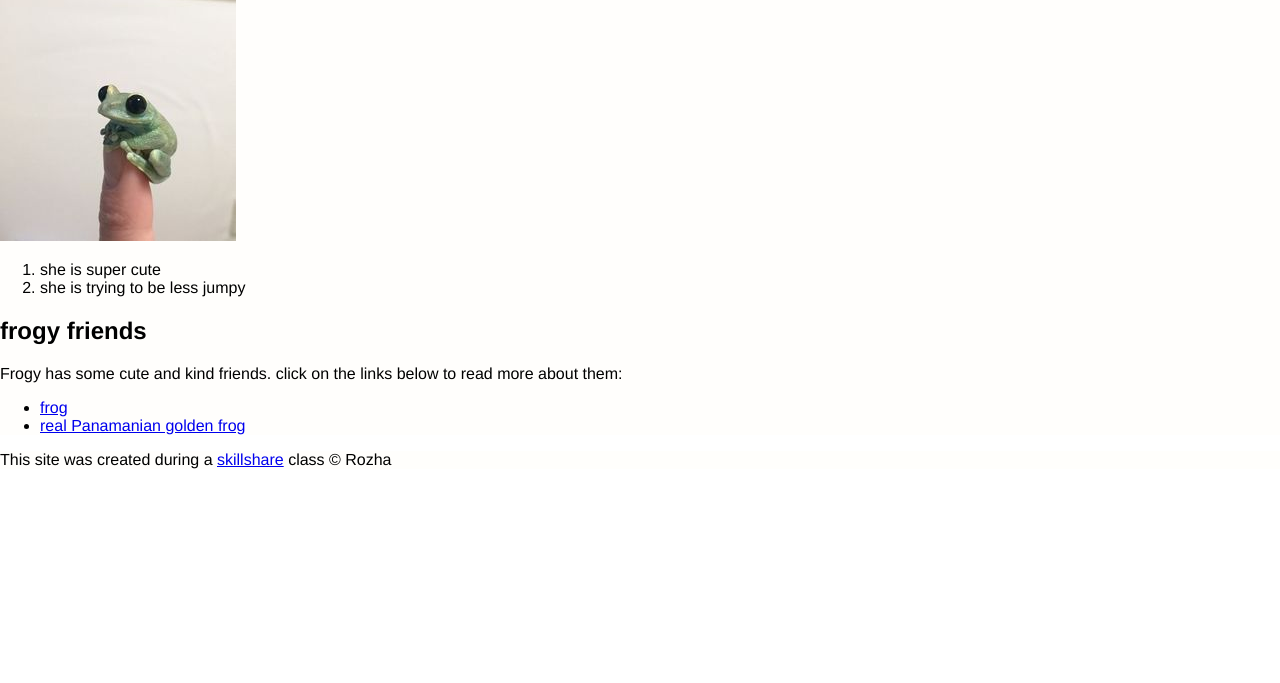
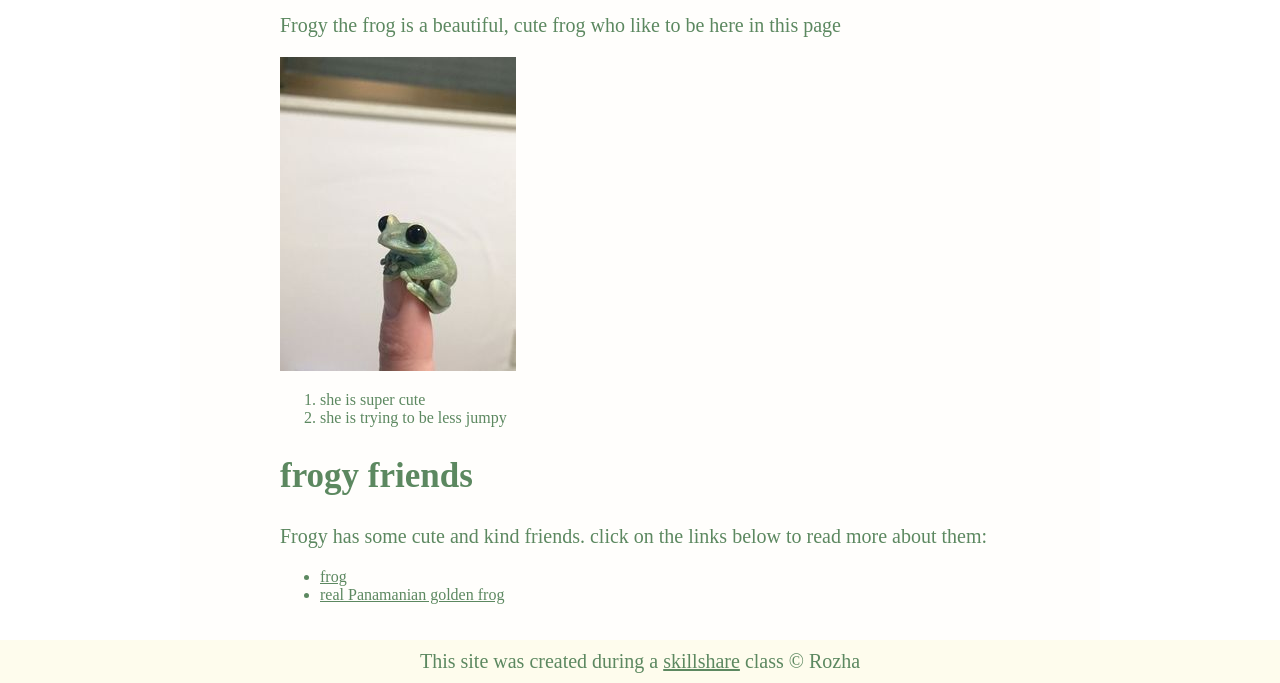
Before and after one commit to rozhab/aesthetic, a plain HTML site: page index.html in a window 1280 px wide. Shown: the part 499-1182 px from the top of the page. Before the commit the page ends 984 px from the top, so only its background shows below. Drawn offline with Linux system fonts and the light colour scheme; a web font is replaced by a local one.

Commit message:
wrote css

```diff
--- a/css/frogy.css
+++ b/css/frogy.css
@@ -5,23 +5,45 @@ header{
 	background-color:#FEFCED;
 	text-align: center;
 	padding-top: 50px;
-	padding-bottom: ;
+	padding-bottom:50px ;
 
 }
 h1,main,footer{font-family: 'STIX Two Text', serif;}
 
 header h1{
 	color:#5C8860 ;
-	font-family: helvetica,arial, sans-serif;
+	font-size: 40px;
 }
 main{
 	background-color:#FFFEFC ;
-	font-family: helvetica,arial, sans-serif;
 }
 header img{
  border-radius: 150px ;
- border: 5px solid #5C8860;
- font-family: helvetica,arial, sans-serif;}
+ border: 5px solid #5C8860;}
 
- footer{ background-color: #FFFEFC;
- font-family: helvetica,arial, sans-serif;}
+main{max-width: 800px;
+margin: 0 auto;
+padding: 0 20px 20px 100px;
+}
+
+main img{max-width: 100%;}
+
+h2{font-size: 35px;
+color:#5C8860 ;}
+
+p{ font-size: 20px ;
+color: #5C8860;}
+
+a{ color: #5C8860; }
+
+a:hover{
+	color:#264527;
+ }
+ ul{color:#5C8860 ;}
+ ol{color:#5C8860 ;}
+
+  footer{ background-color: #FEFCED;
+text-align: center;
+padding: 10px;
+ }
+ footer p{margin: 0}
```
Also changed, not shown: index.html (+2 -1 lines).
